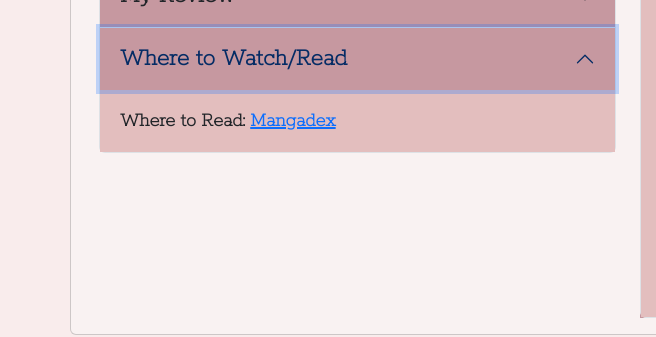
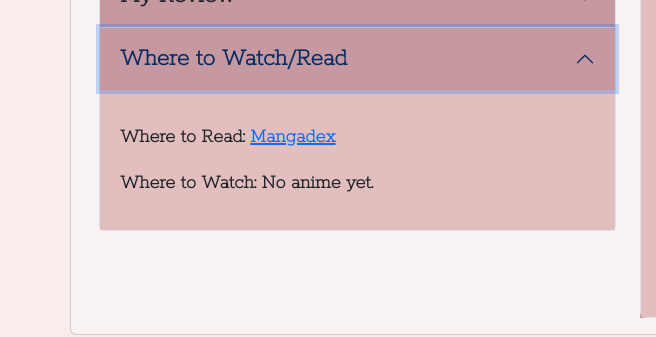
Before and after one commit to sinnchinn/ChinSHalleyPTopTenWeb, a plain HTML site: page pages/sinatha10.html in a window 1280 px wide. Both pictures are taken after a click on the button "Where to Watch/Read". Shown: the part 810-1147 px from the top of the page, 0-656 px from the left. Drawn offline with nearby package versions, Linux system fonts and the light colour scheme; grey boxes are pictures that could not be loaded; files whose address does not match are found by name.

Commit message:
minor fix

```diff
--- a/pages/sinatha10.html
+++ b/pages/sinatha10.html
@@ -139,7 +139,8 @@
                                             <div id="collapseThree" class="accordion-collapse collapse font3"
                                                 data-bs-parent="#accordionExample">
                                                 <div class="accordion-body font3">
-                                                    Where to Read: <a class="hyperlink-style" href="https://mangadex.org/title/00893d86-c910-4247-b5cb-a2a0e0380012/upload" target="_blank">Mangadex </a>
+                                                    <p></p>Where to Read: <a class="hyperlink-style" href="https://mangadex.org/title/00893d86-c910-4247-b5cb-a2a0e0380012/upload" target="_blank">Mangadex </a></p>
+                                                    <p>Where to Watch: No anime yet.</p>
                                                 </div>
                                             </div>
                                         </div>
```
